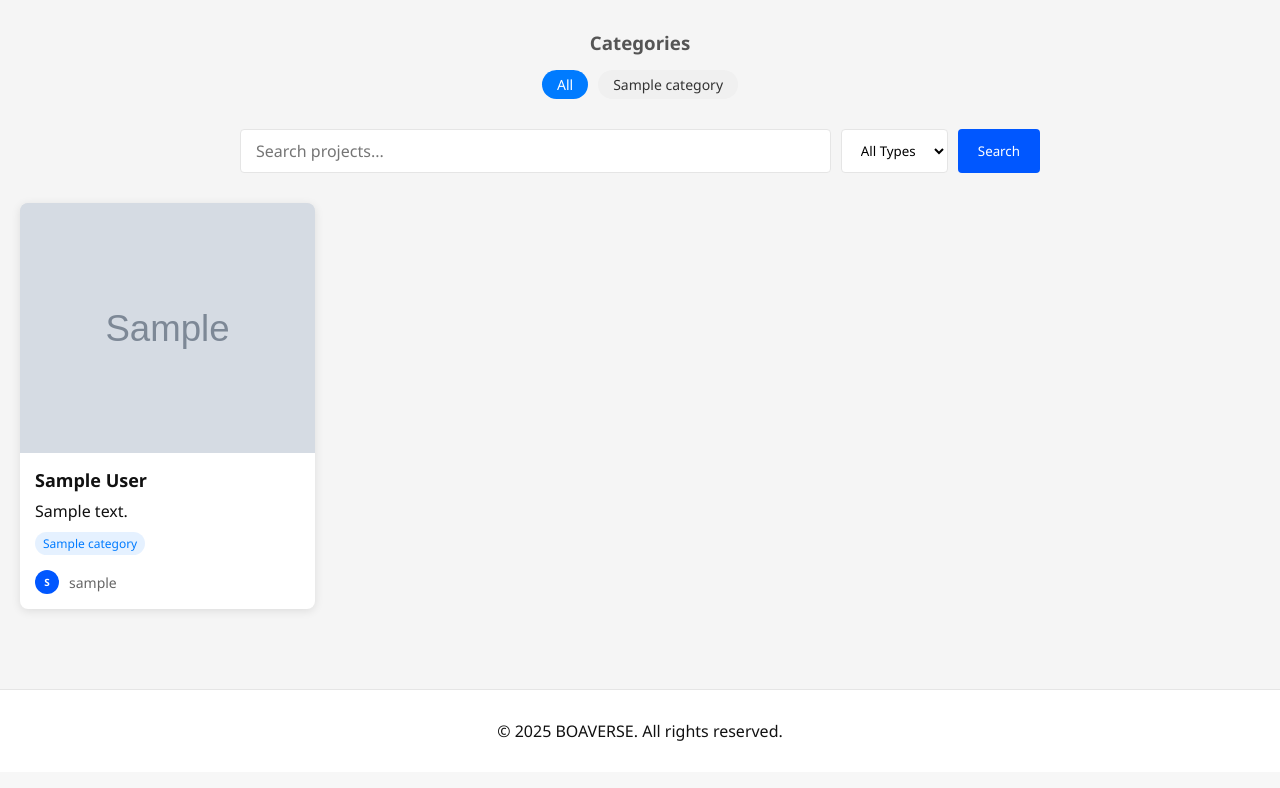
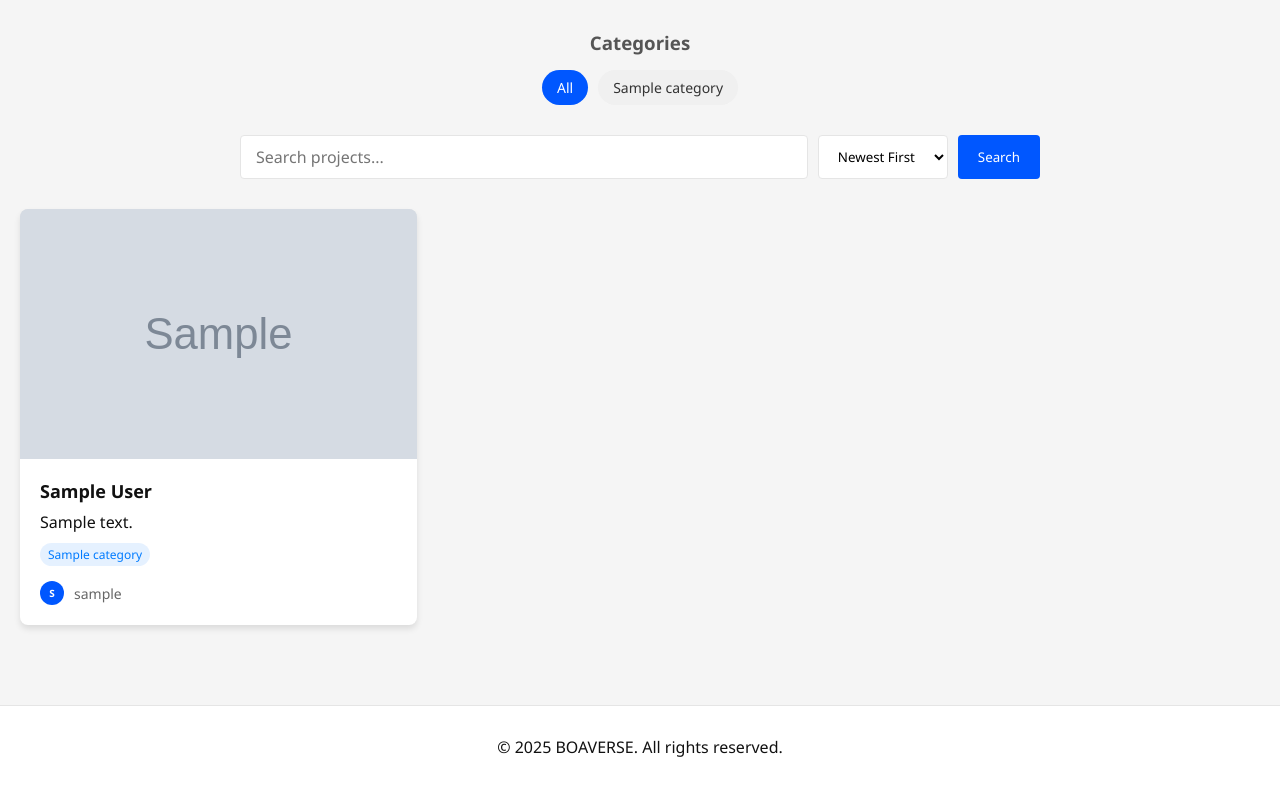
Before and after one commit to fahrizalraja/pw2025_tubes_243040006, a PHP site: page /home.php in a window 1280 px wide. Shown: the part 183-971 px from the top of the page. Before the commit the page ends 924 px from the top, so only its background shows below. Run offline with PHP 8.4, Linux system fonts and the light colour scheme; the visitor is signed in with stand-in values (Sample User, id 1); tables that the repository leaves empty or names only in its code hold one stand-in row (values such as "Sample post"); grey boxes marked "Sample" are stand-in pictures.

Commit message:
proses tubes

```diff
--- a/home.php
+++ b/home.php
@@ -8,8 +8,9 @@
 include("config.php");
 
 $categoryFilter = isset($_GET['category']) ? $_GET['category'] : '';
+$sortFilter = isset($_GET['sort']) ? $_GET['sort'] : 'newest';
 
-// Initialize filter variables before use
+// Initialize filter variables
 $whereClauses = [];
 $params = [];
 $types = '';
@@ -46,6 +47,23 @@
     $whereClause = 'WHERE ' . implode(' AND ', $whereClauses);
 }
 
+// Determine sorting order
+$orderBy = 'u.upload_date DESC'; // Default
+switch($sortFilter) {
+    case 'oldest':
+        $orderBy = 'u.upload_date ASC';
+        break;
+    case 'a-z':
+        $orderBy = 'u.title ASC';
+        break;
+    case 'z-a':
+        $orderBy = 'u.title DESC';
+        break;
+    case 'popular':
+        $orderBy = 'u.views DESC';
+        break;
+}
+
 $query = "SELECT u.*, us.Username,
           GROUP_CONCAT(c.name SEPARATOR ', ') as category_names,
           GROUP_CONCAT(c.slug SEPARATOR ',') as category_slugs
@@ -55,7 +73,7 @@
           LEFT JOIN categories c ON uc.category_id = c.id
           $whereClause
           GROUP BY u.id
-          ORDER BY u.upload_date DESC LIMIT 6";
+          ORDER BY $orderBy LIMIT 6";
 
 $stmt = mysqli_prepare($con, $query);
 
@@ -78,69 +96,7 @@
     <meta name="viewport" content="width=device-width, initial-scale=1.0">
     <link rel="stylesheet" href="home.css">
     <title>Boaverse</title>
-    <style>
-        .categories-list {
-            display: flex;
-            flex-wrap: wrap;
-            gap: 10px;
-            margin: 15px 0;
-        }
-        .category-tag {
-            display: inline-block;
-            padding: 5px 15px;
-            background-color: #f0f0f0;
-            border-radius: 20px;
-            text-decoration: none;
-            color: #333;
-            transition: all 0.2s;
-        }
-        .category-tag:hover, .category-tag.active {
-            background-color: #007bff;
-            color: white;
-        }
-        .project-card {
-            position: relative;
-            overflow: hidden;
-            border-radius: 8px;
-            box-shadow: 0 2px 10px rgba(0,0,0,0.1);
-            transition: transform 0.3s;
-        }
-        .project-card:hover {
-            transform: translateY(-5px);
-        }
-        .project-image {
-            width: 100%;
-            height: 200px;
-            object-fit: cover;
-        }
-        .project-categories {
-            display: flex;
-            flex-wrap: wrap;
-            gap: 5px;
-            margin-top: 10px;
-        }
-        .project-category {
-            background-color: rgba(0,123,255,0.1);
-            color: #007bff;
-            padding: 3px 8px;
-            border-radius: 15px;
-            font-size: 12px;
-            cursor: pointer;
-            transition: all 0.2s;
-        }
-        .project-category:hover {
-            background-color: rgba(0,123,255,0.2);
-        }
-        .projects-grid {
-            display: grid;
-            grid-template-columns: repeat(auto-fill, minmax(250px, 1fr));
-            gap: 20px;
-            margin-top: 30px;
-        }
-        .project-info {
-            padding: 15px;
-        }
-    </style>
+
 </head>
 <body>
     <!-- Navbar -->
@@ -203,10 +159,12 @@
         <div class="search-container">
             <form method="get" action="">
                 <input type="text" name="search" placeholder="Search projects..." value="<?php echo htmlspecialchars($searchKeyword); ?>">
-                <select name="filter">
-                    <option value="">All Types</option>
-                    <option value="image" <?php echo (isset($_GET['filter']) && $_GET['filter'] == 'image' ? 'selected' : ''); ?>>Images</option>
-                    <option value="pdf" <?php echo (isset($_GET['filter']) && $_GET['filter'] == 'pdf' ? 'selected' : ''); ?>>PDFs</option>
+            <select name="sort" id="sort" onchange="this.form.submit()">
+                     <option value="all" <?php echo ($sortFilter == 'all') ? 'selected' : ''; ?>>All</option>
+                    <option value="newest" <?php echo ($sortFilter == 'newest') ? 'selected' : ''; ?>>Newest First</option>
+                    <option value="oldest" <?php echo ($sortFilter == 'oldest') ? 'selected' : ''; ?>>Oldest First</option>
+                    <option value="a-z" <?php echo ($sortFilter == 'a-z') ? 'selected' : ''; ?>>A-Z</option>
+                    <option value="z-a" <?php echo ($sortFilter == 'z-a') ? 'selected' : ''; ?>>Z-A</option>
                 </select>
                 <button type="submit" class="search-btn">Search</button>
                 <?php if(!empty($categoryFilter)): ?>
@@ -214,6 +172,8 @@
                 <?php endif; ?>
             </form>
         </div>
+
+
 
         <?php if(!empty($searchKeyword) || !empty($fileFilter)): ?>
             <div class="search-results-info">
```
Also changed, not shown: home.css (+56 -11 lines), uploads/684bbd37a9a6c.jpeg (added).
